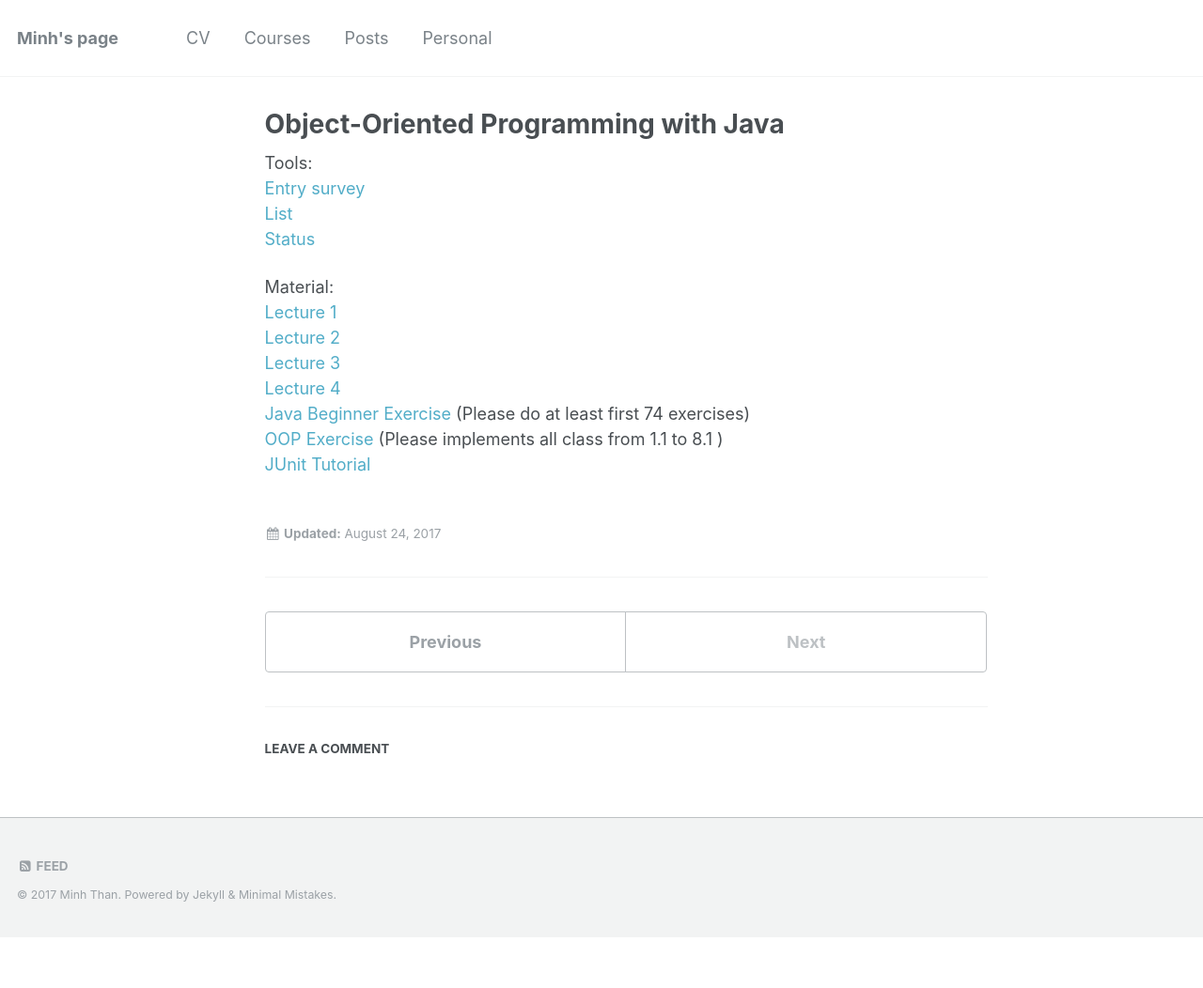
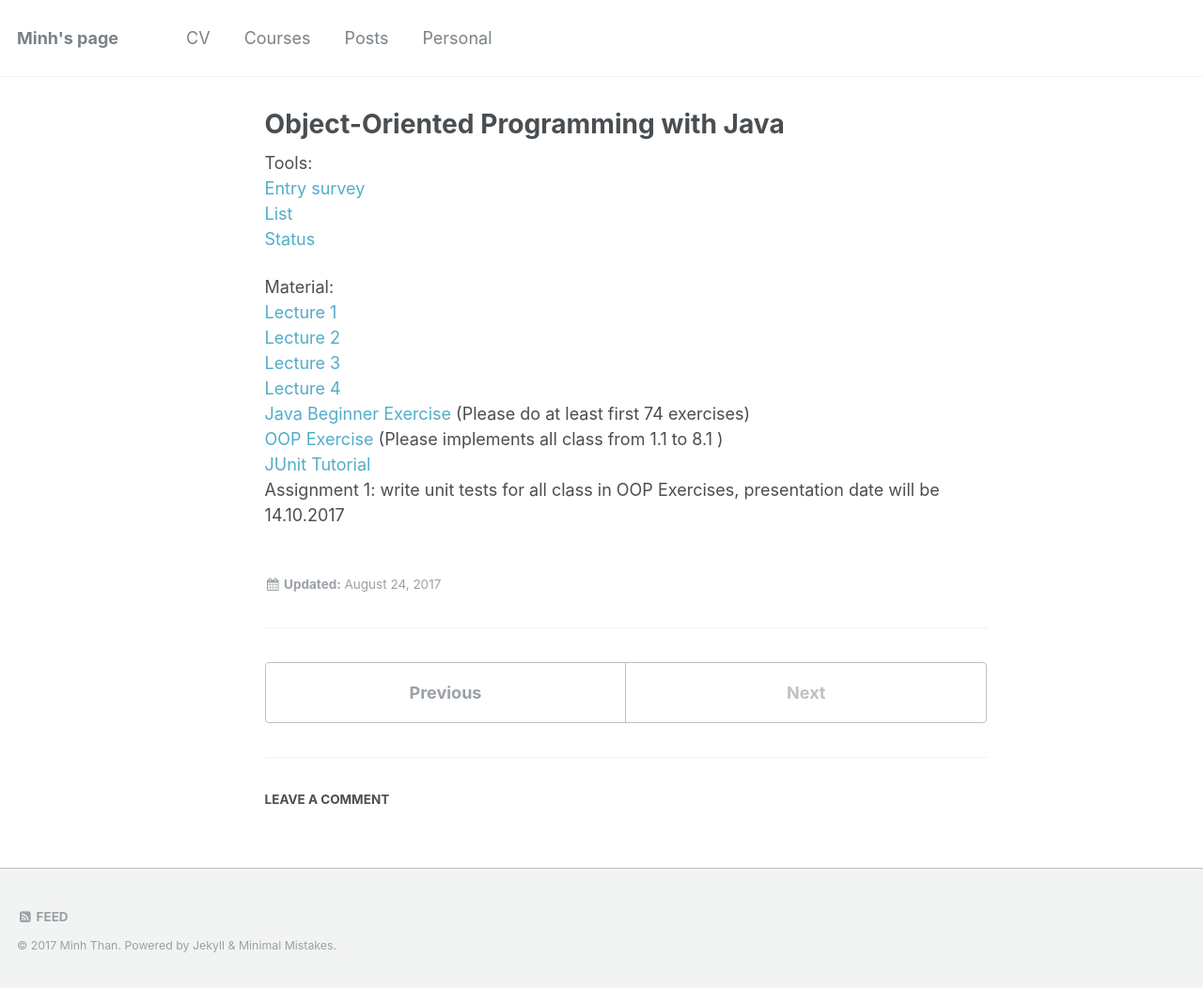
Before and after one commit to thanqminh/thanqminh.github.io, a Jekyll site: the page built from _courses/oopjava.md, in a window 1280 px wide. Shown: the whole page at 94% size. Built offline with Jekyll 4.4.1, drawn with Linux system fonts in a browser that asks for light colours; comment, search, counter and statistics services are not loaded; before the commit the page ends 998 px from its top, so only the background shows below that.

Commit message:
add assignment 1

```diff
--- a/_courses/oopjava.md
+++ b/_courses/oopjava.md
@@ -17,6 +17,7 @@ Material:
 [Java Beginner Exercise][exercise1] (Please do at least first 74 exercises)
 [OOP Exercise][exercise2] (Please implements all class from 1.1 to 8.1 )
 [JUnit Tutorial][junit_tutorial]
+Assignment 1: write unit tests for all class in OOP Exercises, presentation date will be 14.10.2017
 
 [entry_survey]: https://goo.gl/forms/aIggEhFVbc9Mf3Df2
 [list]: https://goo.gl/Rk3BNR
```
